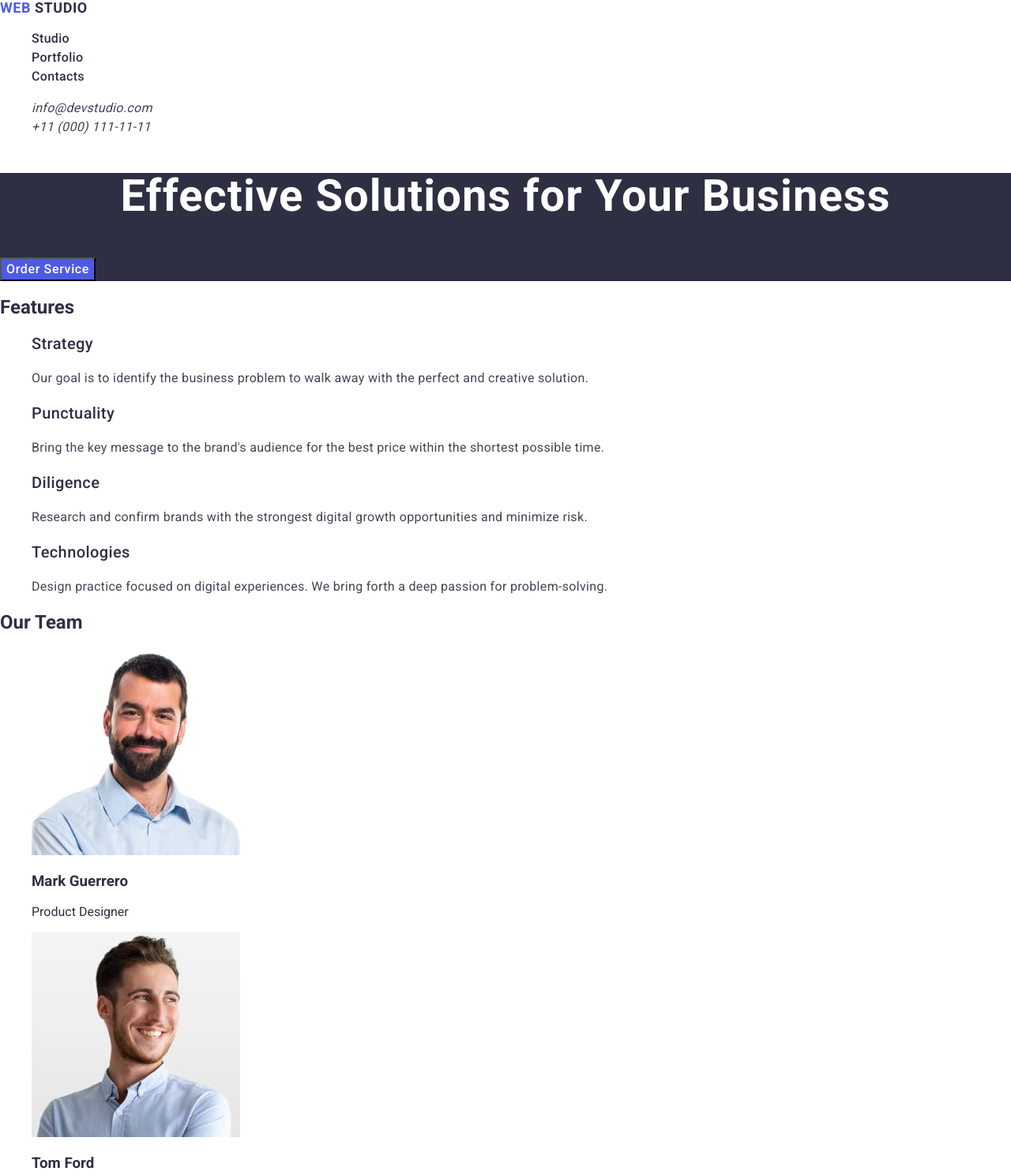
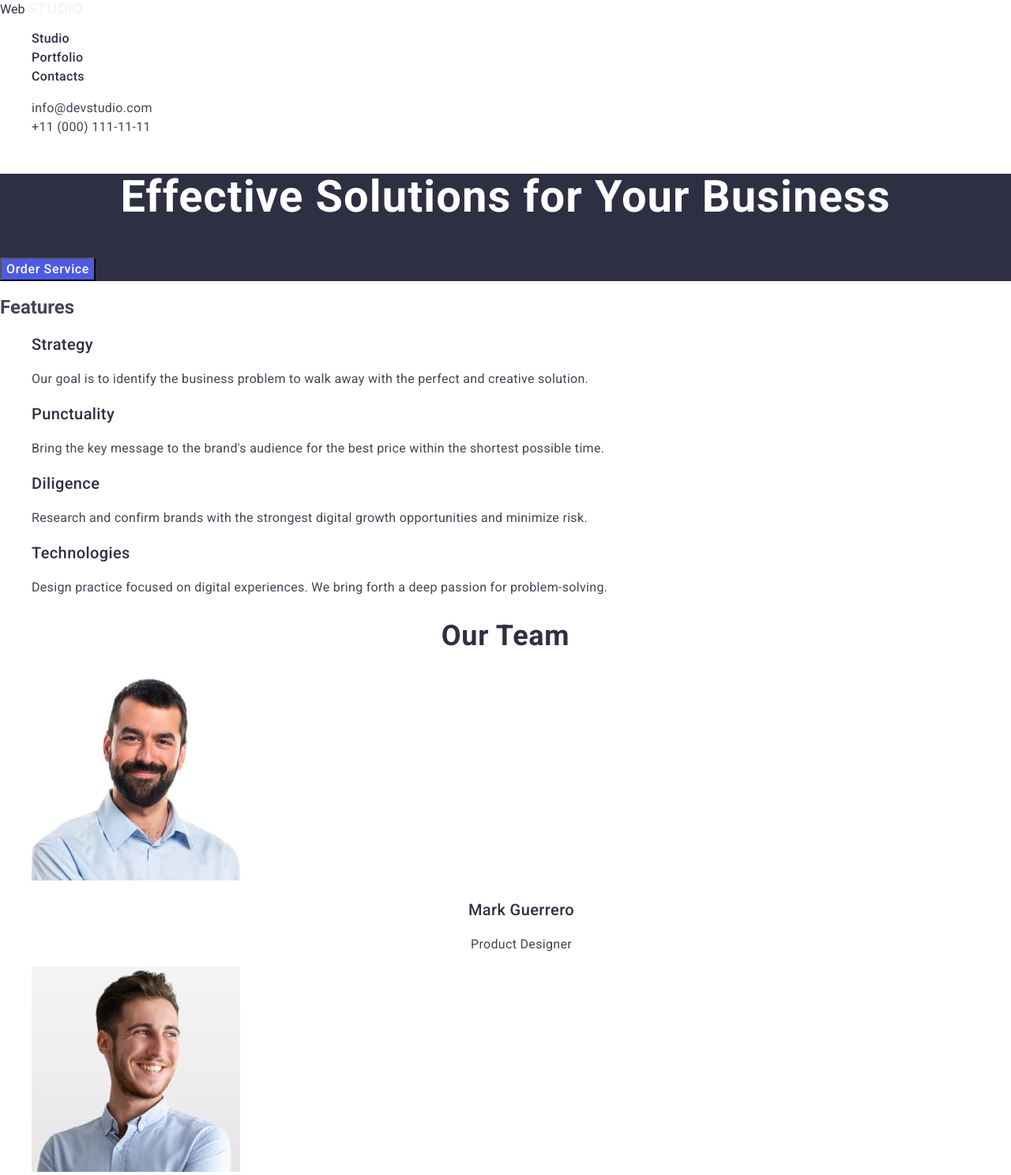
Before and after one commit to TanyaY1/goit-markup-hw-01, a plain HTML site: page index.html in a window 1280 px wide. Shown: the top 1488 px of the page at 79% size. Drawn offline with nearby package versions, Linux system fonts and the light colour scheme.

Commit message:
index.html

```diff
--- a/css/style.css
+++ b/css/style.css
@@ -1,7 +1,7 @@
 body {
     font-family: "Roboto", sans-serif;
     background-color: #fff;
-    color: #2e2f42;
+    color: #434455;
 }
 
 a {
@@ -24,18 +24,21 @@ button {
 }
 
 .logo-header {
-    font-weight: 700;
-    font-size: 18px;
-    line-height: 1.16;
-    letter-spacing: 0.03em;
-    text-transform: uppercase;
-    color: #4d5ae5;
+    font-style: normal;
+    color: #2e2f42;
 }
 
 .logo-style {
+    font-family: "Raleway", sans-serif;
+    font-weight: 700;
+    font-size: 18px;
+    line-height: 1.17;
+    letter-spacing: 0.03em;
+    text-transform: uppercase;
     font-style: normal;
     color: #2e2f42;
 }
+
 .header-nav{
 
 }
@@ -52,6 +55,11 @@ button {
 .item-nav-link:focus {
     color: #404bbf ;
 }
+
+.address-header {
+    font-style: normal;
+}
+
 .address-lis{
 
 }
@@ -126,6 +134,44 @@ button {
 }
 /* #endregion Features */
 
+/* #region Team */
+
+.team {}
+
+.team-title {
+    font-weight: 700;
+    font-size: 36px;
+    line-height: 1.11;
+    text-align: center;
+    letter-spacing: 0.02em;
+    text-transform: capitalize;
+    color: #2e2f42;
+}
+
+.team-list {}
+
+.team-list-title {}
+
+.team-item-title {
+    font-weight: 500;
+    font-size: 20px;
+    line-height: 1.2;
+    letter-spacing: 0.02em;
+    text-align: center;
+    color: #2e2f42;
+}
+
+.team-item-text {
+    font-weight: 400;
+    font-size: 16px;
+    line-height: 1.5;
+    letter-spacing: 0.02em;
+    text-align: center;
+    color: #434455;
+}
+
+/* #endregion Team */
+
 /* #region Portfolio */
 .portfolio {}
 
@@ -134,6 +180,7 @@ button {
     font-size: 36px;
     line-height: 1.11;
     letter-spacing: 0.02em;
+    text-transform: capitalize;
     text-align: center;
     color: #2e2f42;
 }
@@ -166,17 +213,19 @@ button {
 }
 
 .logo-footer {
+    font-family: "Raleway", sans-serif;
     font-weight: 700;
     font-size: 18px;
-    line-height: 1.16;
+    line-height: 1.17;
     letter-spacing: 0.03em;
     text-transform: uppercase;
-    color: #4d5ae5;
+    font-style: normal;
+    color: #2e2f42;
 }
 
 .logo-style {
     font-style: normal;
-    color: #2e2f42;
+    color: #f4f4fd;
 }
 
 .footer-item-text {
--- a/index.html
+++ b/index.html
@@ -17,21 +17,35 @@
 <!-- #region header -->
 <body>
    <header class="header">
-      <a class="logo-header" href="./index.html">Web <span class="logo-style">Studio</span></a>
+      <a class="logo-header" href="./index.html">
+         Web <span class="logo-style">Studio</span>
+      </a>
       <nav class="header-nav">
          <ul class="header-nav-list">
-               <li class="header-nav-item"><a class="item-nav-link"  href="./index.html">Studio</a></li>
-               <li class="header-nav-item"><a class="item-nav-link" href="./index.html">Portfolio</a></li>
-               <li class="header-nav-item"><a class="item-nav-link" href="./index.html">Contacts</a></li>
+            <li class="header-nav-item">
+               <a class="item-nav-link" href="./index.html">Studio</a>
+            </li>
+            <li class="header-nav-item">
+               <a class="item-nav-link" href="./index.html">Portfolio</a>
+            </li>
+            <li class="header-nav-item">
+               <a class="item-nav-link" href="./index.html">Contacts</a>
+            </li>
          </ul>
       </nav>
       <address class="address-header">
          <ul class="address-list">
-                <li class="item-address"><a class="item-address-link" href="mailto:info@devstudio.com">info@devstudio.com</a></li>
-                <li class="item-address"><a class="item-address-link" href="tel:+110001111111">+11 (000) 111-11-11</a></li>
+            <li class="item-address">
+               <a class="item-address-link" href="mailto:info@devstudio.com">info@devstudio.com</a>
+            </li>
+            <li class="item-address">
+               <a class="item-address-link" href="tel:+110001111111">+11 (000) 111-11-11</a>
+            </li>
          </ul>
       </address>
    </header>
+</body>
+
 <!-- #endregion header -->
 <!-- Hero -->
 <main>
@@ -133,7 +147,7 @@
                     alt="Cashless Payment"
                     width="360"
                     />
-                    <h3 class="portfolio-item-title">Casheless Payment</h3>
+                    <h3 class="portfolio-item-title">Cashless Payment</h3>
                     <p class="portfolio-item-text">Marketing</p>
                </li>
                 <li class="portfolio-list-title">
```
Lines whose indentation alone changed are shown as unchanged.
